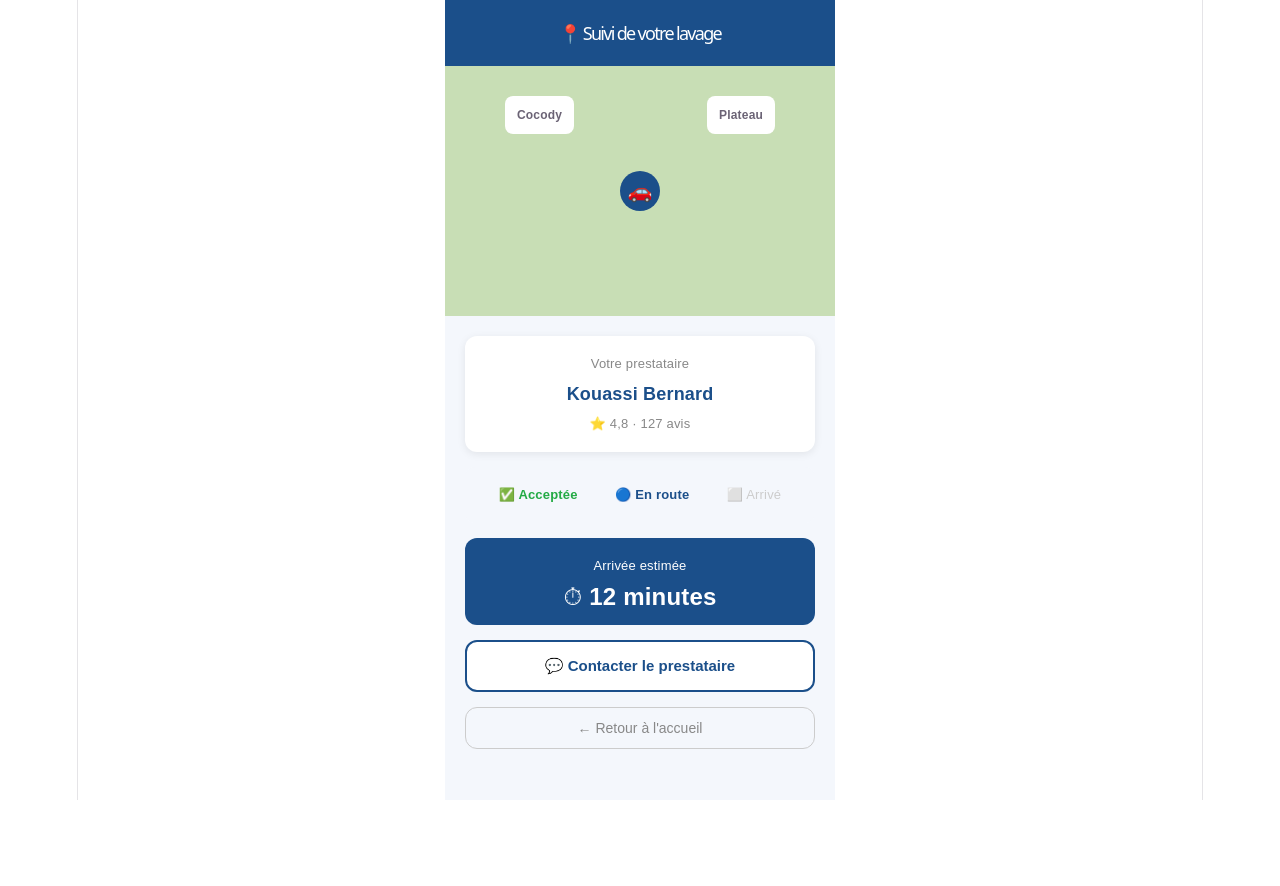
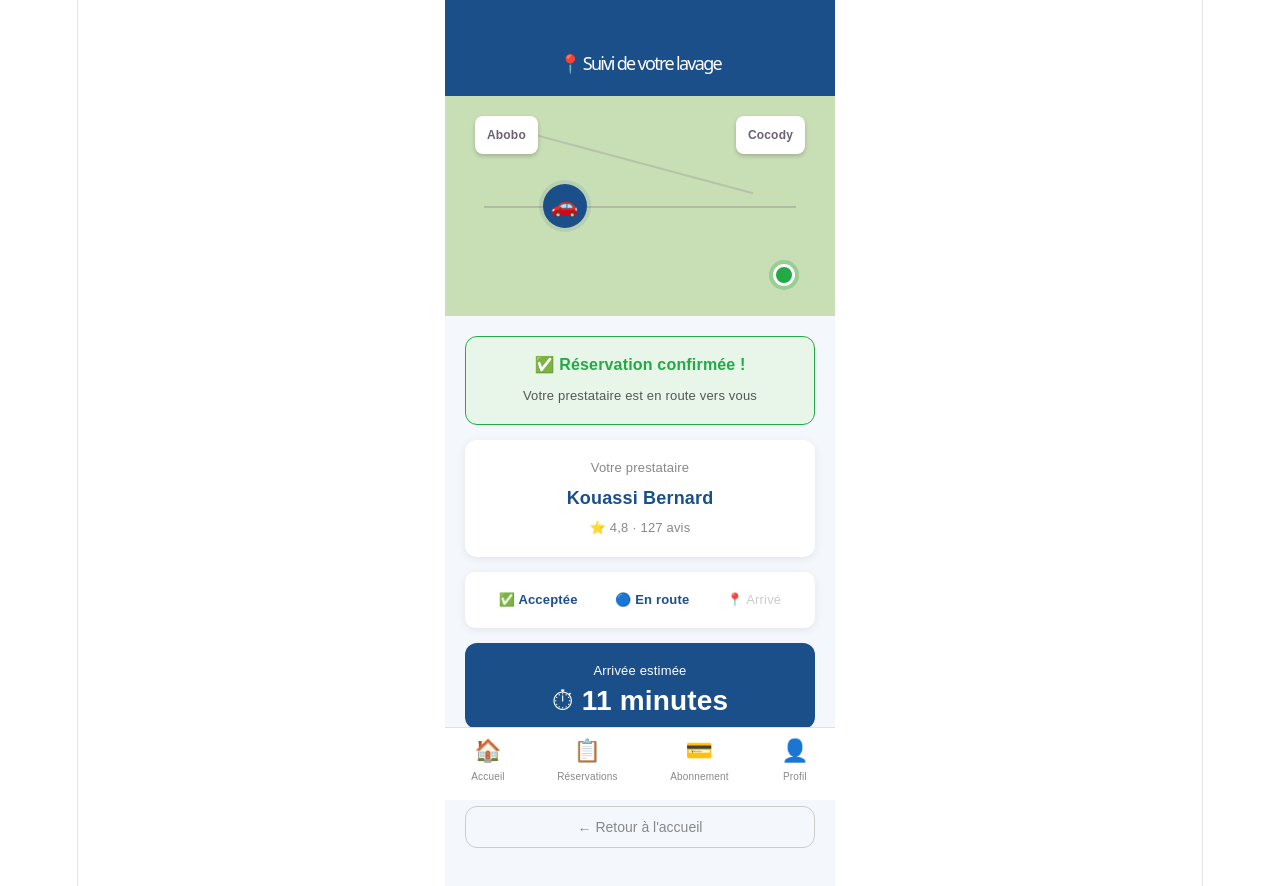
Before and after one commit to Hamed-Douk/cleanfix-ci, a React (Vite) app: page /suivi in a window 1280 px wide. Shown: the top 886 px of the page. Before the commit the page ends 800 px from the top, so only its background shows below. Built offline with nearby package versions, Linux system fonts and the light colour scheme.

Commit message:
Page suivi animée avec ETA décomptant

```diff
--- a/src/pages/Suivi.jsx
+++ b/src/pages/Suivi.jsx
@@ -1,139 +1,196 @@
+import { useState, useEffect } from 'react'
 import { useNavigate } from 'react-router-dom'
+import NavBar from '../components/NavBar'
 
 function Suivi() {
   const navigate = useNavigate()
+  const [eta, setEta] = useState(12)
+  const [statut, setStatut] = useState('en_route') // acceptée → en_route → arrivé → en_cours → terminé
+  const [pulse, setPulse] = useState(true)
+
+  // Décompte ETA
+  useEffect(() => {
+    if (eta <= 0) return
+    const timer = setInterval(() => {
+      setEta(prev => {
+        if (prev <= 1) {
+          setStatut('arrivé')
+          return 0
+        }
+        return prev - 1
+      })
+    }, 3000) // toutes les 3 secondes pour la démo
+    return () => clearInterval(timer)
+  }, [])
+
+  // Animation pulse
+  useEffect(() => {
+    const timer = setInterval(() => setPulse(p => !p), 1000)
+    return () => clearInterval(timer)
+  }, [])
+
+  const statuts = [
+    { key: 'acceptée', label: '✅ Acceptée', done: true },
+    { key: 'en_route', label: '🔵 En route', done: statut === 'en_route' || statut === 'arrivé' },
+    { key: 'arrivé', label: '📍 Arrivé', done: statut === 'arrivé' },
+  ]
 
   return (
     <div style={{
-      maxWidth: '390px',
-      margin: '0 auto',
-      minHeight: '100vh',
-      backgroundColor: '#F4F7FC',
+      maxWidth: '390px', margin: '0 auto',
+      minHeight: '100vh', backgroundColor: '#F4F7FC',
       fontFamily: 'Arial, sans-serif'
     }}>
       {/* Header */}
-      <div style={{
-        backgroundColor: '#1B4F8A',
-        padding: '20px',
-        textAlign: 'center'
-      }}>
-        <h1 style={{ color: 'white', margin: 0, fontSize: '18px' }}>
-          📍 Suivi de votre lavage
-        </h1>
+      <div style={{ backgroundColor: '#1B4F8A', padding: '20px', paddingTop: '50px', textAlign: 'center' }}>
+        <h1 style={{ color: 'white', margin: 0, fontSize: '18px' }}>📍 Suivi de votre lavage</h1>
       </div>
 
-      {/* Carte simulée */}
+      {/* Carte simulée animée */}
       <div style={{
-        backgroundColor: '#C8DEB5',
-        height: '250px',
-        position: 'relative',
-        display: 'flex',
-        alignItems: 'center',
-        justifyContent: 'center'
+        backgroundColor: '#C8DEB5', height: '220px',
+        position: 'relative', overflow: 'hidden'
       }}>
+        {/* Routes simulées */}
         <div style={{
-          position: 'absolute', top: '30px', left: '60px',
+          position: 'absolute', top: '50%', left: '10%', right: '10%',
+          height: '2px', backgroundColor: '#888', opacity: 0.4
+        }} />
+        <div style={{
+          position: 'absolute', top: '30%', left: '20%', right: '20%',
+          height: '2px', backgroundColor: '#888', opacity: 0.3, transform: 'rotate(15deg)'
+        }} />
+
+        {/* Labels quartiers */}
+        <div style={{
+          position: 'absolute', top: '20px', left: '30px',
           backgroundColor: 'white', padding: '6px 12px',
-          borderRadius: '8px', fontSize: '12px', fontWeight: 'bold'
+          borderRadius: '8px', fontSize: '12px', fontWeight: 'bold',
+          boxShadow: '0 2px 4px rgba(0,0,0,0.2)'
+        }}>Abobo</div>
+
+        <div style={{
+          position: 'absolute', top: '20px', right: '30px',
+          backgroundColor: 'white', padding: '6px 12px',
+          borderRadius: '8px', fontSize: '12px', fontWeight: 'bold',
+          boxShadow: '0 2px 4px rgba(0,0,0,0.2)'
         }}>Cocody</div>
+
+        {/* Position client */}
         <div style={{
-          position: 'absolute', top: '30px', right: '60px',
-          backgroundColor: 'white', padding: '6px 12px',
-          borderRadius: '8px', fontSize: '12px', fontWeight: 'bold'
-        }}>Plateau</div>
+          position: 'absolute', bottom: '30px', right: '40px',
+          backgroundColor: '#22AA44', borderRadius: '50%',
+          width: '16px', height: '16px',
+          border: '3px solid white',
+          boxShadow: '0 0 0 4px rgba(34,170,68,0.3)'
+        }} />
+
+        {/* Voiture du prestataire animée */}
         <div style={{
+          position: 'absolute',
+          top: '50%',
+          left: eta > 0 ? `${20 + (12 - eta) * 5}%` : '60%',
+          transform: 'translateY(-50%)',
+          transition: 'left 2s ease-in-out',
           backgroundColor: '#1B4F8A',
           borderRadius: '50%',
-          width: '40px', height: '40px',
+          width: '44px', height: '44px',
           display: 'flex', alignItems: 'center', justifyContent: 'center',
-          fontSize: '20px'
+          fontSize: '22px',
+          boxShadow: pulse ? '0 0 0 8px rgba(27,79,138,0.3)' : '0 0 0 4px rgba(27,79,138,0.1)',
+          transition: 'left 2s ease-in-out, box-shadow 0.5s'
         }}>🚗</div>
       </div>
 
-      <div style={{ padding: '20px' }}>
+      <div style={{ padding: '20px', paddingBottom: '80px' }}>
+
+        {/* Message de confirmation */}
+        <div style={{
+          backgroundColor: '#E8F5E9', border: '1px solid #22AA44',
+          borderRadius: '12px', padding: '15px', marginBottom: '15px',
+          textAlign: 'center'
+        }}>
+          <p style={{ color: '#22AA44', fontWeight: 'bold', margin: 0, fontSize: '16px' }}>
+            ✅ Réservation confirmée !
+          </p>
+          <p style={{ color: '#555', margin: '5px 0 0', fontSize: '13px' }}>
+            Votre prestataire est en route vers vous
+          </p>
+        </div>
 
         {/* Info prestataire */}
         <div style={{
-          backgroundColor: 'white',
-          borderRadius: '12px',
-          padding: '15px',
-          marginBottom: '15px',
+          backgroundColor: 'white', borderRadius: '12px',
+          padding: '15px', marginBottom: '15px',
           boxShadow: '0 2px 8px rgba(0,0,0,0.08)'
         }}>
-          <p style={{ color: '#888', margin: '0 0 4px', fontSize: '13px' }}>
-            Votre prestataire
-          </p>
+          <p style={{ color: '#888', margin: '0 0 4px', fontSize: '13px' }}>Votre prestataire</p>
           <p style={{ color: '#1B4F8A', fontWeight: 'bold', margin: '0 0 4px', fontSize: '18px' }}>
             Kouassi Bernard
           </p>
-          <p style={{ color: '#888', margin: 0, fontSize: '13px' }}>
-            ⭐ 4,8 · 127 avis
-          </p>
+          <p style={{ color: '#888', margin: 0, fontSize: '13px' }}>⭐ 4,8 · 127 avis</p>
         </div>
 
-        {/* Statuts */}
+        {/* Barre de statuts */}
         <div style={{
-          backgroundColor: '#F4F7FC',
-          borderRadius: '10px',
-          padding: '15px',
-          display: 'flex',
-          justifyContent: 'space-around',
-          marginBottom: '15px'
+          backgroundColor: 'white', borderRadius: '10px',
+          padding: '15px', marginBottom: '15px',
+          display: 'flex', justifyContent: 'space-around',
+          boxShadow: '0 2px 8px rgba(0,0,0,0.08)'
         }}>
-          <span style={{ color: '#22AA44', fontWeight: 'bold', fontSize: '13px' }}>✅ Acceptée</span>
-          <span style={{ color: '#1B4F8A', fontWeight: 'bold', fontSize: '13px' }}>🔵 En route</span>
-          <span style={{ color: '#CCC', fontSize: '13px' }}>⬜ Arrivé</span>
+          {statuts.map((s) => (
+            <span key={s.key} style={{
+              color: s.done ? '#1B4F8A' : '#CCC',
+              fontWeight: s.done ? 'bold' : 'normal',
+              fontSize: '13px'
+            }}>
+              {s.label}
+            </span>
+          ))}
         </div>
 
         {/* ETA */}
         <div style={{
-          backgroundColor: '#1B4F8A',
-          borderRadius: '12px',
-          padding: '15px',
-          textAlign: 'center',
-          marginBottom: '15px'
+          backgroundColor: '#1B4F8A', borderRadius: '12px',
+          padding: '15px', textAlign: 'center', marginBottom: '15px'
         }}>
-          <p style={{ color: 'white', margin: '0 0 4px', fontSize: '13px' }}>
-            Arrivée estimée
-          </p>
-          <p style={{ color: 'white', fontWeight: 'bold', margin: 0, fontSize: '24px' }}>
-            ⏱ 12 minutes
-          </p>
+          {eta > 0 ? (
+            <>
+              <p style={{ color: 'white', margin: '0 0 4px', fontSize: '13px' }}>Arrivée estimée</p>
+              <p style={{ color: 'white', fontWeight: 'bold', margin: 0, fontSize: '28px' }}>
+                ⏱ {eta} minute{eta > 1 ? 's' : ''}
+              </p>
+            </>
+          ) : (
+            <p style={{ color: 'white', fontWeight: 'bold', margin: 0, fontSize: '20px' }}>
+              📍 Votre prestataire est arrivé !
+            </p>
+          )}
         </div>
 
         {/* Bouton chat */}
         <button style={{
-          width: '100%',
-          padding: '15px',
-          backgroundColor: 'white',
-          color: '#1B4F8A',
-          border: '2px solid #1B4F8A',
-          borderRadius: '12px',
-          fontSize: '15px',
-          fontWeight: 'bold',
-          cursor: 'pointer',
-          marginBottom: '15px'
+          width: '100%', padding: '15px',
+          backgroundColor: 'white', color: '#1B4F8A',
+          border: '2px solid #1B4F8A', borderRadius: '12px',
+          fontSize: '15px', fontWeight: 'bold', cursor: 'pointer',
+          marginBottom: '10px'
         }}>
           💬 Contacter le prestataire
         </button>
 
         {/* Retour accueil */}
-        <button
-          onClick={() => navigate('/')}
-          style={{
-            width: '100%',
-            padding: '12px',
-            backgroundColor: 'transparent',
-            color: '#888',
-            border: '1px solid #CCC',
-            borderRadius: '12px',
-            fontSize: '14px',
-            cursor: 'pointer'
-          }}>
+        <button onClick={() => navigate('/')} style={{
+          width: '100%', padding: '12px',
+          backgroundColor: 'transparent', color: '#888',
+          border: '1px solid #CCC', borderRadius: '12px',
+          fontSize: '14px', cursor: 'pointer'
+        }}>
           ← Retour à l'accueil
         </button>
+      </div>
 
-      </div>
+      <NavBar />
     </div>
   )
 }
```
